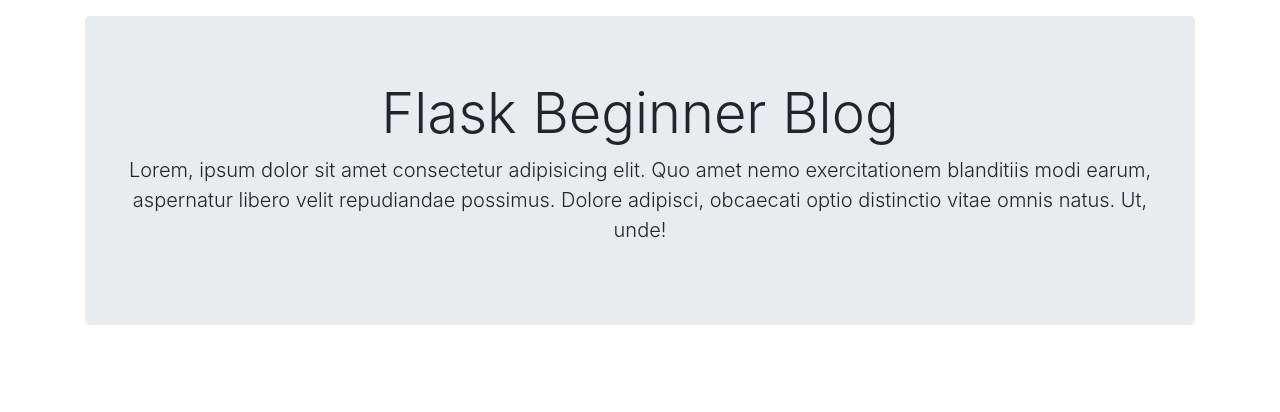
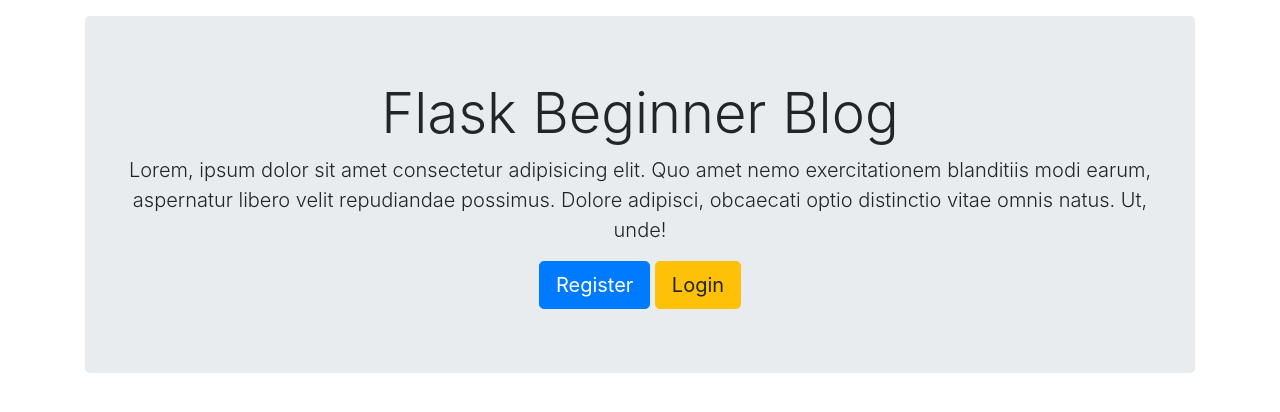
Before and after one commit to sahadatsays/myflaskapp, a Flask app: page / in a window 1280 px wide. Shown: the part 56-468 px from the top of the page. Run offline with Flask 2, Linux system fonts and the light colour scheme; some libraries are stand-ins or nearby versions.

Commit message:
add tow button in jumbotron

```diff
--- a/templates/home.html
+++ b/templates/home.html
@@ -5,6 +5,10 @@
 <div class="jumbotron text-center">
     <h1 class="display-4">Flask Beginner Blog</h1>
     <p class="lead">Lorem, ipsum dolor sit amet consectetur adipisicing elit. Quo amet nemo exercitationem blanditiis modi earum, aspernatur libero velit repudiandae possimus. Dolore adipisci, obcaecati optio distinctio vitae omnis natus. Ut, unde!</p>
+    {% if session.logged_in == NULL %}
+        <a href="/register" class="btn btn-primary btn-lg">Register</a>
+        <a href="/login" class="btn btn-warning btn-lg">Login</a>
+    {% endif %}
 </div>
 
 {% endblock %}
```
